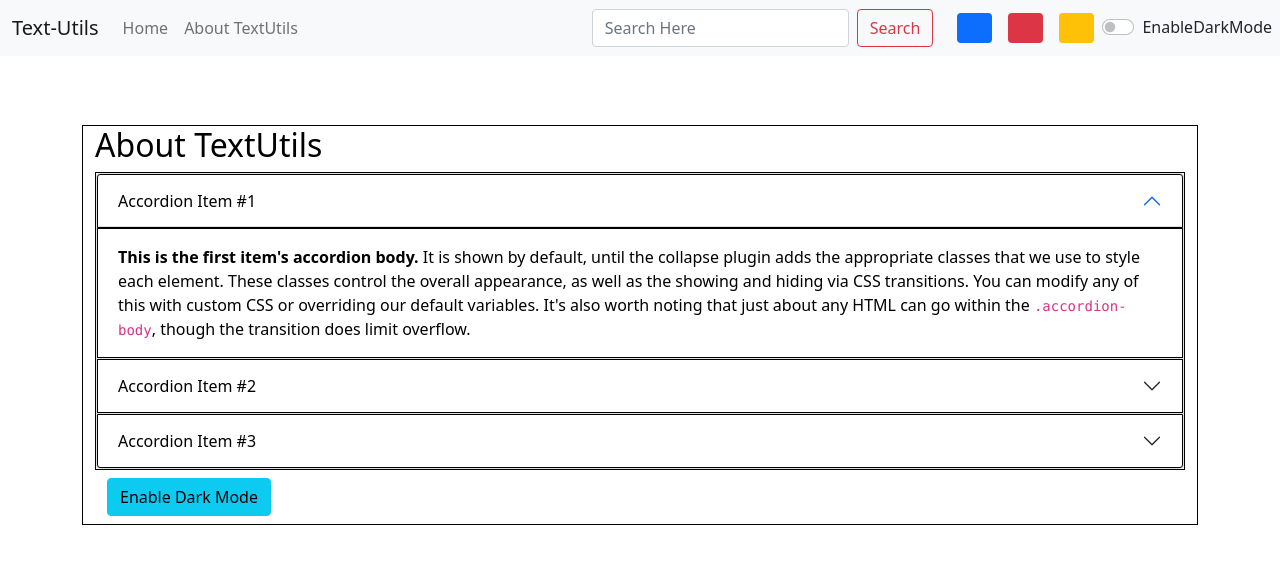
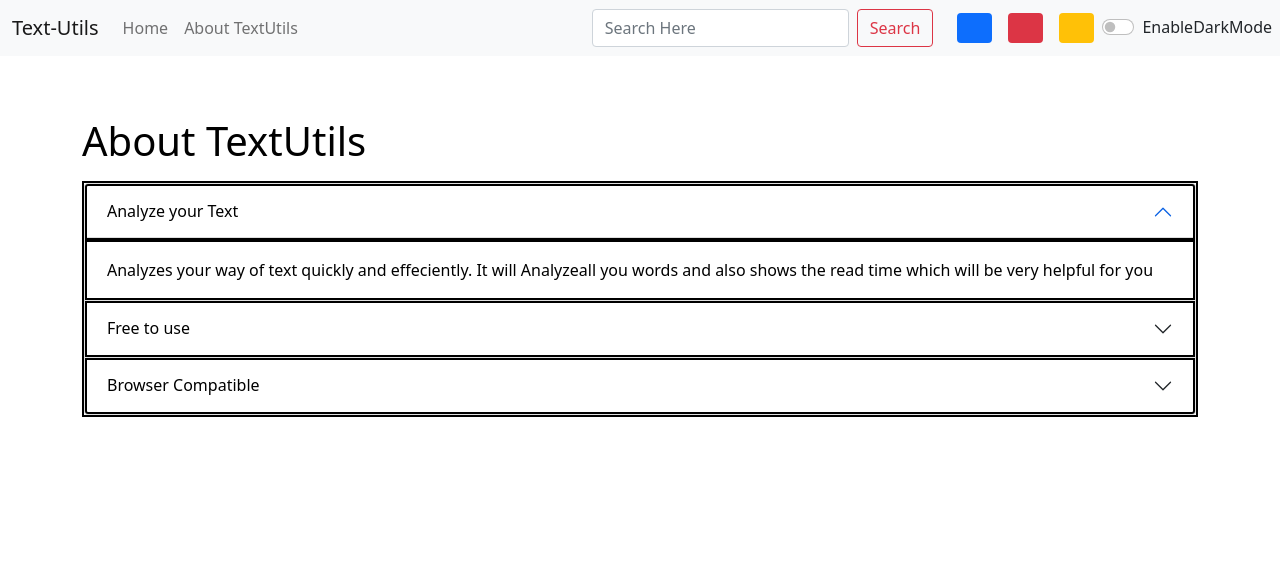
Before and after one commit to cs400610/textutils-Application-React, a React (Create React App) app: page /About in a window 1280 px wide. Shown: the top 564 px of the page. Built offline with nearby package versions, Linux system fonts and the light colour scheme.

Commit message:
Update About.js

```diff
--- a/src/components/About.js
+++ b/src/components/About.js
@@ -1,37 +1,24 @@
-import React, { useState } from "react";
+import React from "react";
 
 export default function About(props) {
 
-  const [myStyle, setMyStyle] = useState({
-    color: "black",
-    backgroundColor: "white",
-    border: "1px solid black",
-  });
+  // const [myStyle, setMyStyle] = useState({
+  //   color: "black",
+  //   backgroundColor: "white",
+  //   border: "1px solid black",
+  // });
 
-  const [btn, setbtn] = useState("Enable Dark Mode");
+  let myStyle={
+    color:props.mode==='dark'?'white':'black',
+    backgroundColor: props.mode==='dark'?'black':'white',
+    border:'2px solid',
+    borderColor:props.mode==='dark'?'grey':'black'
+  }
 
-  const darkClickHandle = () => {
-    console.log("Dark Mode was clicked!!");
-    if (myStyle.color === "black") {
-      setMyStyle({
-        color: "white",
-        backgroundColor: "black",
-        border: "1px solid azure",
-      });
-      setbtn("Enable Light Mode");
-    } else {
-      setMyStyle({
-        color: "black",
-        backgroundColor: "white",
-        border: "1px solid black",
-      });
-      setbtn("Enable Dark Mode");
-    }
-  };
   return (
-    <div className="container my-4" style={myStyle}>
-      <h2>{props.heading}</h2>
-      <div className="accordion" id="accordionExample" style={myStyle}>
+    <div>
+      <h1 className="my-3" style={{color:props.mode==='dark'?'white':'black'}}>{props.heading}</h1>
+      <div className="accordion mb-3" id="accordionExample"style={myStyle}>
         <div className="accordion-item">
           <h2 className="accordion-header" id="headingOne">
             <button
@@ -43,7 +30,7 @@ export default function About(props) {
               aria-expanded="true"
               aria-controls="collapseOne"
             >
-              Accordion Item #1
+              Analyze your Text
             </button>
           </h2>
           <div
@@ -53,14 +40,7 @@ export default function About(props) {
             data-bs-parent="#accordionExample"
           >
             <div className="accordion-body" style={myStyle}>
-              <strong>This is the first item's accordion body.</strong> It is
-              shown by default, until the collapse plugin adds the appropriate
-              classes that we use to style each element. These classes control
-              the overall appearance, as well as the showing and hiding via CSS
-              transitions. You can modify any of this with custom CSS or
-              overriding our default variables. It's also worth noting that just
-              about any HTML can go within the <code>.accordion-body</code>,
-              though the transition does limit overflow.
+              Analyzes your way of text quickly and effeciently. It will Analyzeall you words and also shows the read time which will be very helpful for you
             </div>
           </div>
         </div>
@@ -75,7 +55,7 @@ export default function About(props) {
               aria-expanded="false"
               aria-controls="collapseTwo"
             >
-              Accordion Item #2
+              Free to use
             </button>
           </h2>
           <div
@@ -85,14 +65,7 @@ export default function About(props) {
             data-bs-parent="#accordionExample"
           >
             <div className="accordion-body" style={myStyle}>
-              <strong>This is the second item's accordion body.</strong> It is
-              hidden by default, until the collapse plugin adds the appropriate
-              classes that we use to style each element. These classes control
-              the overall appearance, as well as the showing and hiding via CSS
-              transitions. You can modify any of this with custom CSS or
-              overriding our default variables. It's also worth noting that just
-              about any HTML can go within the <code>.accordion-body</code>,
-              though the transition does limit overflow.
+              <b>TextUtils</b> is a free character counter tool that provides instant character and word count statistics for a given text.Thus it is suitable for writing text with word/ character limit.
             </div>
           </div>
         </div>
@@ -107,7 +80,7 @@ export default function About(props) {
               aria-expanded="false"
               aria-controls="collapseThree"
             >
-              Accordion Item #3
+              Browser Compatible
             </button>
           </h2>
           <div
@@ -129,16 +102,6 @@ export default function About(props) {
           </div>
         </div>
       </div>
-      <div className="container my-1">
-        <button
-          type="button"
-          id="dark-btn"
-          className="btn btn-info my-1"
-          onClick={darkClickHandle}
-        >
-          {btn}
-        </button>
-      </div>
-    </div>
+  </div>
   );
 }
```
